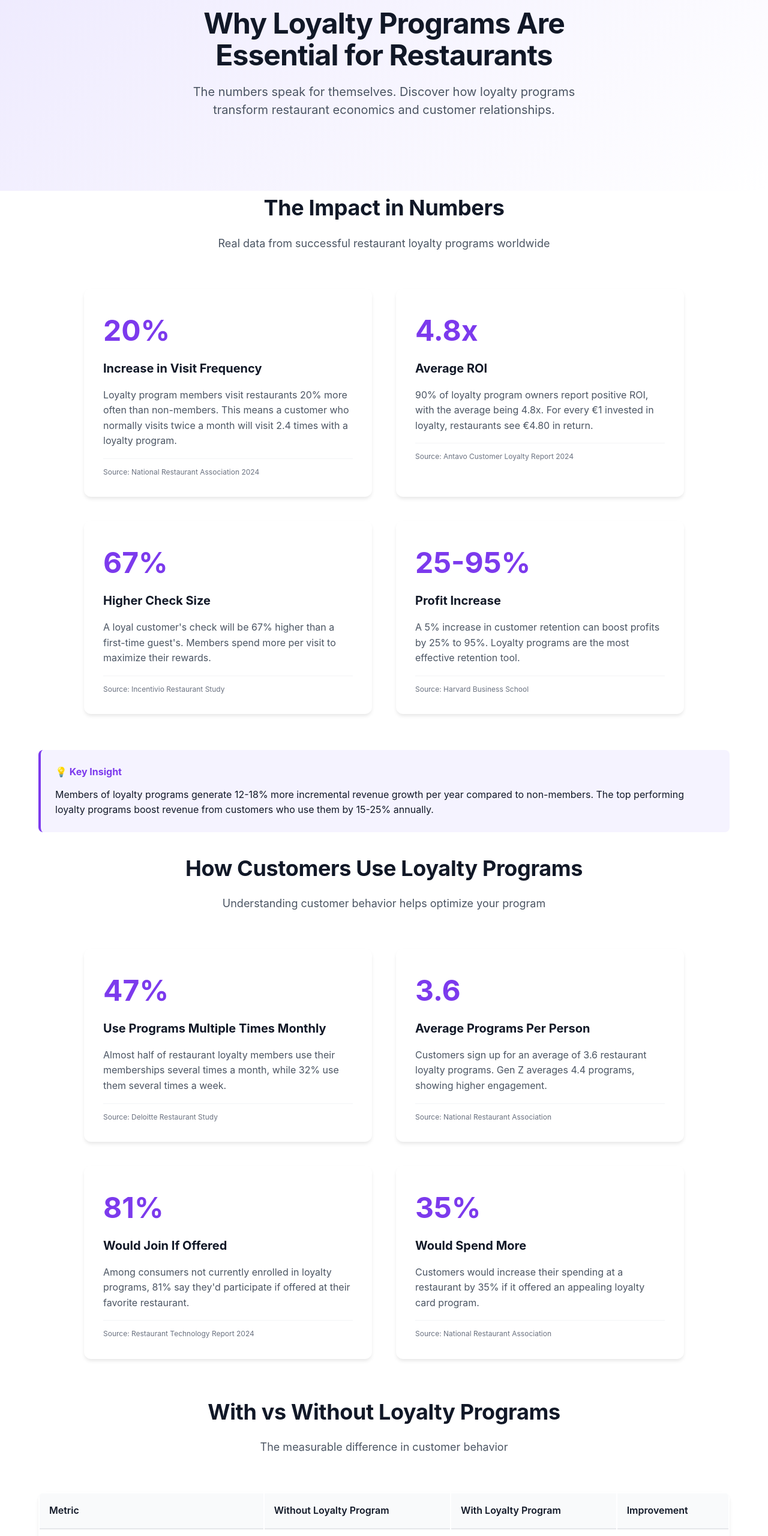
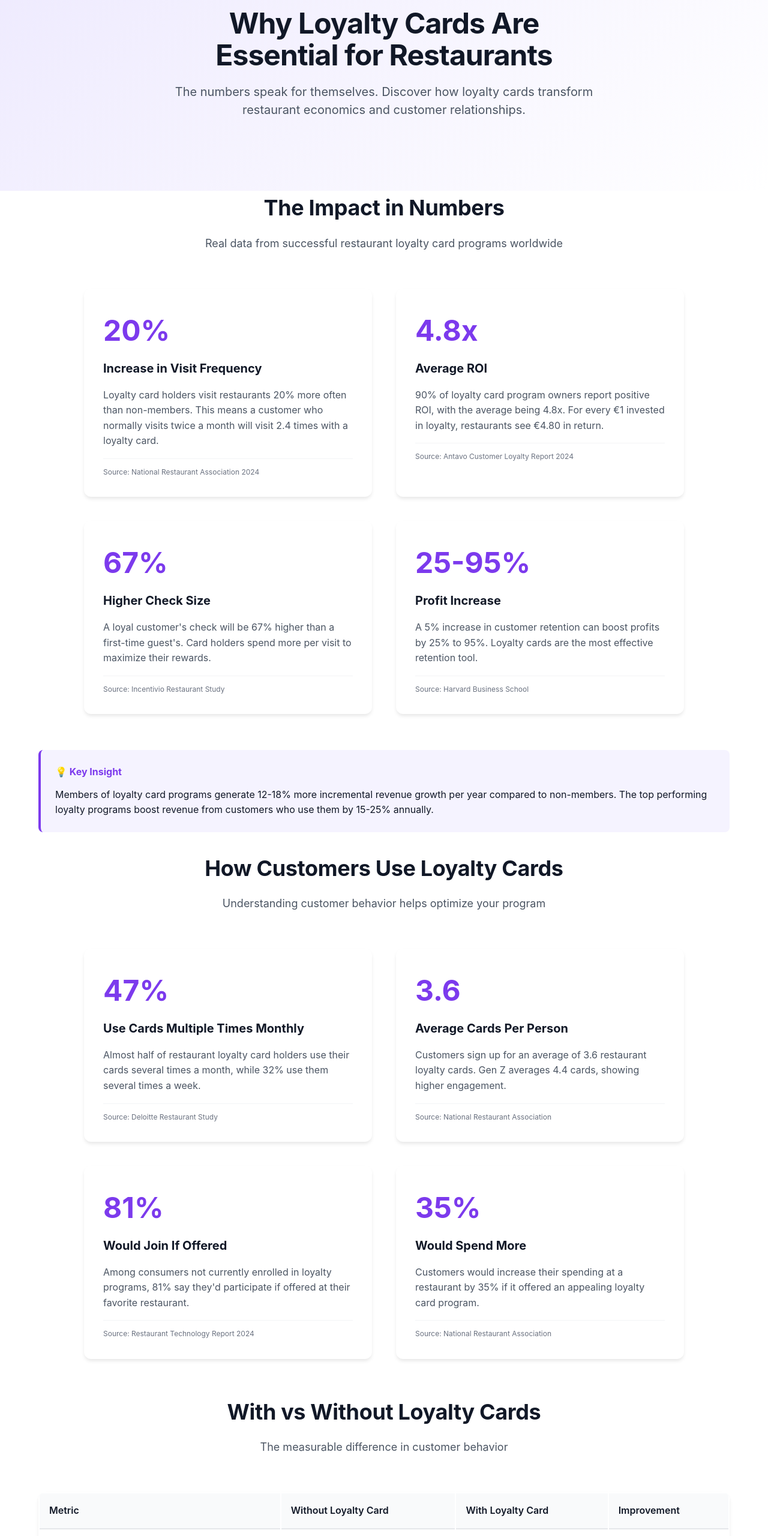
Before and after one commit to tommasotiezzi/fideltyapp, a plain HTML site: page fidelity-details.html in a window 1280 px wide. Shown: the part 160-2720 px from the top of the page at 60% size. Drawn offline with Linux system fonts and the light colour scheme.

Commit message:
Update fidelity-details.html
new fidelity

```diff
--- a/fidelity-details.html
+++ b/fidelity-details.html
@@ -3,7 +3,7 @@
 <head>
     <meta charset="UTF-8">
     <meta name="viewport" content="width=device-width, initial-scale=1.0">
-    <title>Why Loyalty Programs Work - Tessere</title>
+    <title>Why Loyalty Cards Work - Tessere</title>
     <link rel="stylesheet" href="style.css">
     <style>
         .stats-hero {
@@ -165,7 +165,8 @@
                 <a href="index.html" class="nav-link">Home</a>
                 <a href="index.html#features" class="nav-link">Features</a>
                 <a href="index.html#pricing" class="nav-link">Pricing</a>
-                <a href="#" class="nav-link">Why Loyalty Programs</a>
+                <a href="fidelity-details.html" class="nav-link">Why Loyalty Cards</a>
+                <a href="programs/index.html" class="nav-link">Programs</a>
             </div>
             <div class="nav-actions">
                 <button class="btn-text">Sign In</button>
@@ -179,9 +180,9 @@
         <div class="container">
             <div class="hero-content">
                 <div class="badge">Data-Driven Insights</div>
-                <h1>Why Loyalty Programs Are Essential for Restaurants</h1>
+                <h1>Why Loyalty Cards Are Essential for Restaurants</h1>
                 <p class="hero-subtitle">
-                    The numbers speak for themselves. Discover how loyalty programs transform
+                    The numbers speak for themselves. Discover how loyalty cards transform
                     restaurant economics and customer relationships.
                 </p>
             </div>
@@ -192,7 +193,7 @@
     <section class="container">
         <div class="section-header">
             <h2>The Impact in Numbers</h2>
-            <p>Real data from successful restaurant loyalty programs worldwide</p>
+            <p>Real data from successful restaurant loyalty card programs worldwide</p>
         </div>
 
         <div class="stats-grid">
@@ -200,9 +201,9 @@
                 <div class="big-stat">20%</div>
                 <h3>Increase in Visit Frequency</h3>
                 <p class="stat-description">
-                    Loyalty program members visit restaurants 20% more often than non-members.
+                    Loyalty card holders visit restaurants 20% more often than non-members.
                     This means a customer who normally visits twice a month will visit 2.4 times
-                    with a loyalty program.
+                    with a loyalty card.
                 </p>
                 <div class="stat-source">Source: National Restaurant Association 2024</div>
             </div>
@@ -211,7 +212,7 @@
                 <div class="big-stat">4.8x</div>
                 <h3>Average ROI</h3>
                 <p class="stat-description">
-                    90% of loyalty program owners report positive ROI, with the average being
+                    90% of loyalty card program owners report positive ROI, with the average being
                     4.8x. For every €1 invested in loyalty, restaurants see €4.80 in return.
                 </p>
                 <div class="stat-source">Source: Antavo Customer Loyalty Report 2024</div>
@@ -222,7 +223,7 @@
                 <h3>Higher Check Size</h3>
                 <p class="stat-description">
                     A loyal customer's check will be 67% higher than a first-time guest's.
-                    Members spend more per visit to maximize their rewards.
+                    Card holders spend more per visit to maximize their rewards.
                 </p>
                 <div class="stat-source">Source: Incentivio Restaurant Study</div>
             </div>
@@ -232,7 +233,7 @@
                 <h3>Profit Increase</h3>
                 <p class="stat-description">
                     A 5% increase in customer retention can boost profits by 25% to 95%.
-                    Loyalty programs are the most effective retention tool.
+                    Loyalty cards are the most effective retention tool.
                 </p>
                 <div class="stat-source">Source: Harvard Business School</div>
             </div>
@@ -241,7 +242,7 @@
         <div class="insight-card">
             <h4>💡 Key Insight</h4>
             <p>
-                Members of loyalty programs generate 12-18% more incremental revenue growth per year
+                Members of loyalty card programs generate 12-18% more incremental revenue growth per year
                 compared to non-members. The top performing loyalty programs boost revenue from customers
                 who use them by 15-25% annually.
             </p>
@@ -251,16 +252,16 @@
     <!-- Customer Behavior Section -->
     <section class="container">
         <div class="section-header">
-            <h2>How Customers Use Loyalty Programs</h2>
+            <h2>How Customers Use Loyalty Cards</h2>
             <p>Understanding customer behavior helps optimize your program</p>
         </div>
 
         <div class="stats-grid">
             <div class="stat-block">
                 <div class="big-stat">47%</div>
-                <h3>Use Programs Multiple Times Monthly</h3>
+                <h3>Use Cards Multiple Times Monthly</h3>
                 <p class="stat-description">
-                    Almost half of restaurant loyalty members use their memberships several times
+                    Almost half of restaurant loyalty card holders use their cards several times
                     a month, while 32% use them several times a week.
                 </p>
                 <div class="stat-source">Source: Deloitte Restaurant Study</div>
@@ -268,10 +269,10 @@
 
             <div class="stat-block">
                 <div class="big-stat">3.6</div>
-                <h3>Average Programs Per Person</h3>
+                <h3>Average Cards Per Person</h3>
                 <p class="stat-description">
-                    Customers sign up for an average of 3.6 restaurant loyalty programs.
-                    Gen Z averages 4.4 programs, showing higher engagement.
+                    Customers sign up for an average of 3.6 restaurant loyalty cards.
+                    Gen Z averages 4.4 cards, showing higher engagement.
                 </p>
                 <div class="stat-source">Source: National Restaurant Association</div>
             </div>
@@ -301,7 +302,7 @@
     <!-- Comparison Table -->
     <section class="container">
         <div class="section-header">
-            <h2>With vs Without Loyalty Programs</h2>
+            <h2>With vs Without Loyalty Cards</h2>
             <p>The measurable difference in customer behavior</p>
         </div>
 
@@ -309,8 +310,8 @@
             <thead>
                 <tr>
                     <th>Metric</th>
-                    <th>Without Loyalty Program</th>
-                    <th>With Loyalty Program</th>
+                    <th>Without Loyalty Card</th>
+                    <th>With Loyalty Card</th>
                     <th>Improvement</th>
                 </tr>
             </thead>
@@ -362,7 +363,7 @@
                 <ul style="font-size: 14px; color: var(--gray-600); margin: 12px 0; padding-left: 20px;">
                     <li><strong>20% increase in visit frequency</strong> (Source: National Restaurant Association)</li>
                     <li><strong>20% increase in average spend</strong> (Source: Paytronix Study)</li>
-                    <li>Combined effect: 44% revenue increase from loyalty members</li>
+                    <li>Combined effect: 44% revenue increase from loyalty card holders</li>
                 </ul>
                 <p style="font-size: 12px; color: var(--gray-500); margin-top: 12px; padding-top: 12px; border-top: 1px solid var(--gray-200);">
                     ⚠️ <strong>Disclaimer:</strong> These are estimated projections based on industry averages.
@@ -408,7 +409,7 @@
                     <strong>Current Monthly Revenue:</strong><br>
                     100 customers × €15/visit × 2 visits = €3,000<br><br>
 
-                    <strong>With Loyalty Program:</strong><br>
+                    <strong>With Loyalty Cards:</strong><br>
                     100 customers × €18/visit (+20%) × 2.4 visits (+20%) = €4,320<br><br>
 
                     <strong>Additional Revenue:</strong> €1,320<br>
@@ -424,7 +425,7 @@
     <section class="container">
         <div class="section-header">
             <h2>Why Digital Beats Paper</h2>
-            <p>The advantages of digital loyalty programs over traditional stamp cards</p>
+            <p>The advantages of digital loyalty cards over traditional stamp cards</p>
         </div>
 
         <div class="stats-grid">
```
